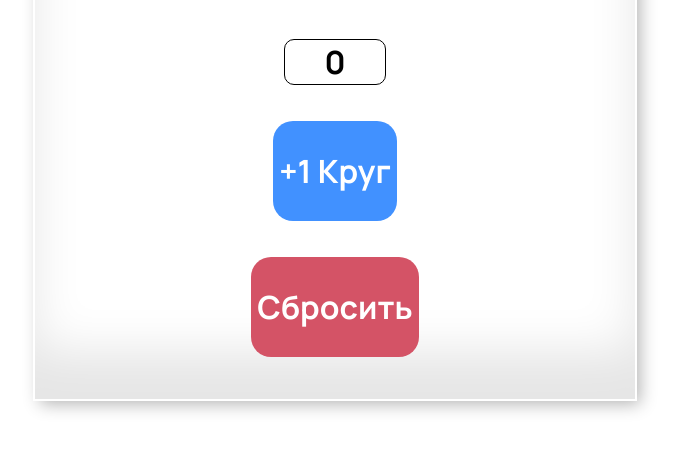
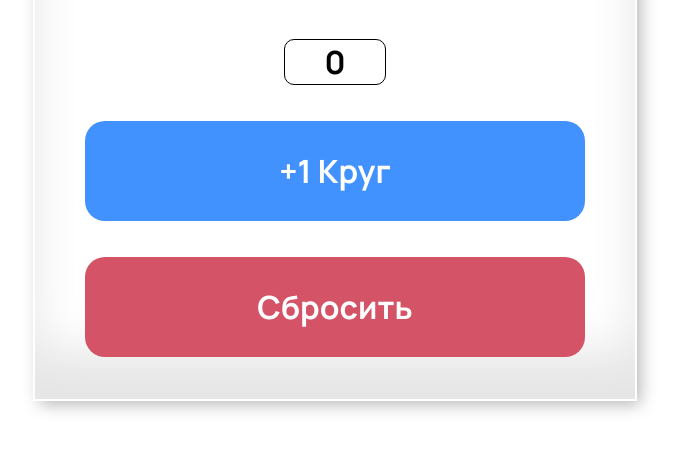
Before and after one commit to Vladislavgolovin95/counter-app, a plain HTML site: page index.html in a window 1280 px wide. Shown: the part 109-560 px from the top of the page, without its empty margins (313-992 px from the left). Drawn offline with Linux system fonts and the light colour scheme.

Commit message:
fixed button

```diff
--- a/index.css
+++ b/index.css
@@ -44,7 +44,7 @@ h1 {
 
 .counter-btn {
     margin: 0 auto;
-    max-width: 500px;
+    width: 500px;
     height: 100px;
     background: #4191FF;
     border-radius: 20px;
@@ -55,7 +55,7 @@ h1 {
 
 .reset-btn {
     margin: 0 auto;
-    max-width: 500px;
+    width: 500px;
     height: 100px;
     background: #D45366;
     border-radius: 20px;
```
